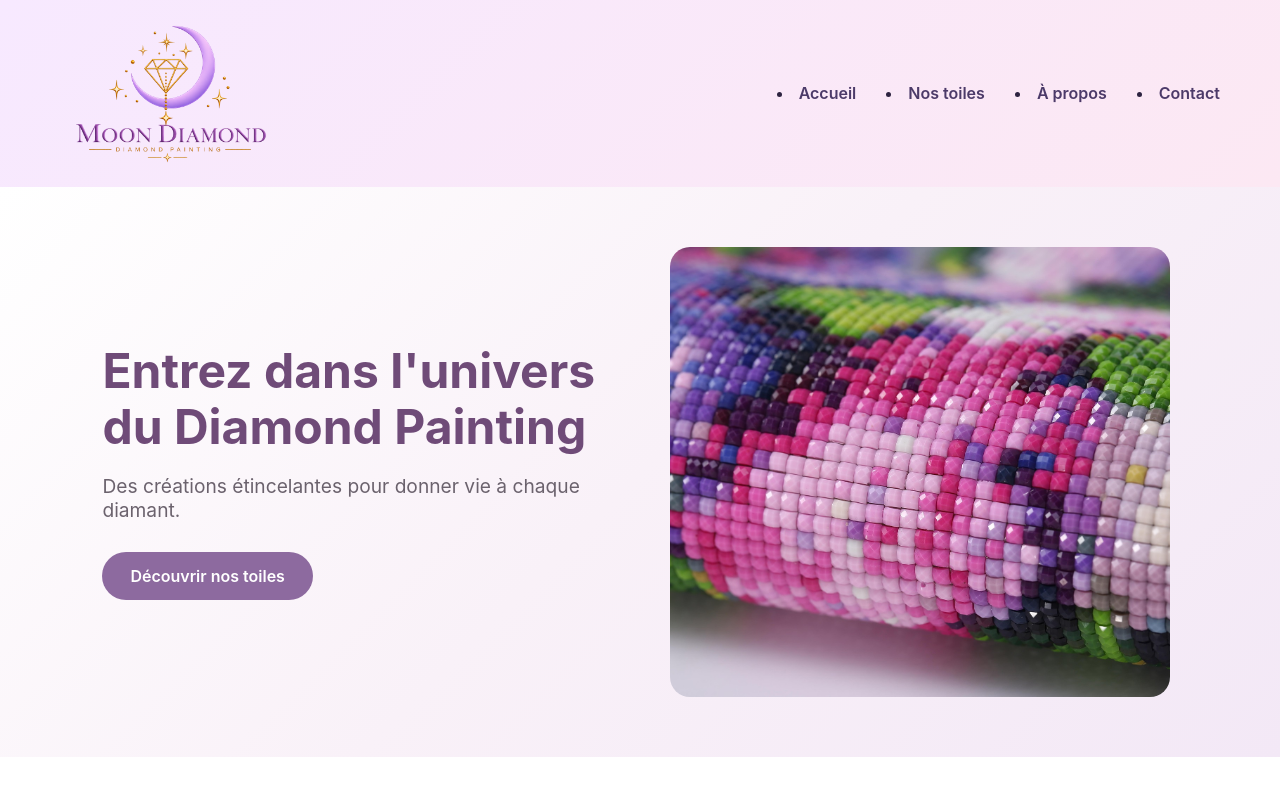
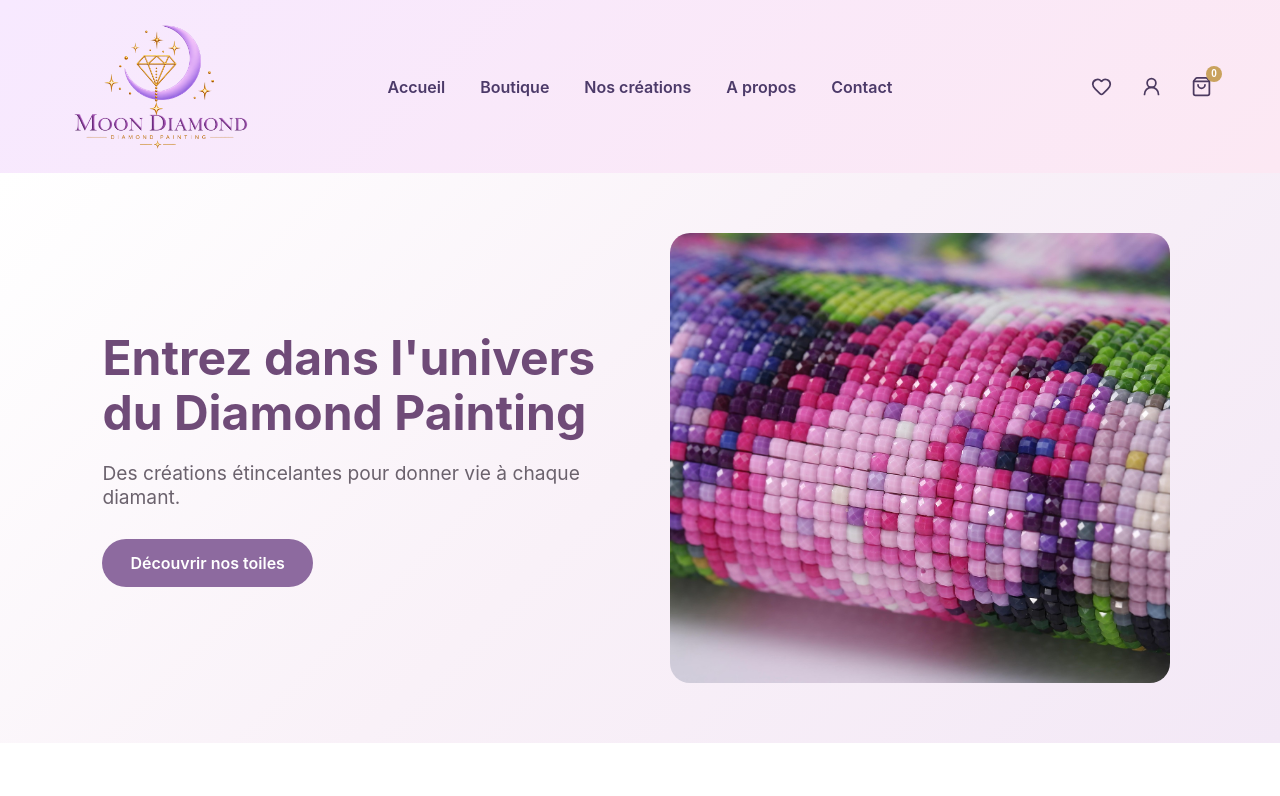
Before and after one commit to KayaNC988/Moon-Diamond, a React (Vite) app in the folder frontend/: page / in a window 1280 px wide. Shown: the top 796 px of the page. Built offline with nearby package versions, Linux system fonts and the light colour scheme.

Commit message:
Amélioration de la navbar et ajout des icônes

```diff
--- a/frontend/package.json
+++ b/frontend/package.json
@@ -10,6 +10,7 @@
     "preview": "vite preview"
   },
   "dependencies": {
+    "lucide-react": "^1.47.0",
     "react": "^19.2.8",
     "react-dom": "^19.2.8"
   },
--- a/frontend/src/App.css
+++ b/frontend/src/App.css
@@ -1,12 +1,12 @@
 .brand-logo {
-  width: 220px;
+  width: 200px;
   height: auto;
   display: block;
 }
 
 .header {
-  display: flex;
-  justify-content: space-between;
+  display: grid;
+  grid-template-columns: 220px 1fr 220px;
   align-items: center;
 
   padding: 20px 60px;
@@ -30,13 +30,103 @@
 }
 
 .navbar {
+  grid-column: 2;
   display: flex;
-  gap: 30px;
+  justify-content: center;
+  align-items: center;
+  gap: 35px;
 }
 
 .navbar a {
+  position: relative;
   color: #4c3a69;
   font-weight: 600;
+  text-decoration: none;
+  padding: 8px 0;
+  transition: color 0.3s ease;
+}
+
+.navbar a:hover {
+  color: #9b6bb5;
+}
+
+.navbar a::after {
+  content: "";
+  position: absolute;
+  left: 50%;
+  bottom: 0;
+
+  width: 0;
+  height: 2px;
+
+  background: #c9a25d;
+  transform: translateX(-50%);
+  transition: width 0.3s ease;
+}
+
+.navbar a:hover::after {
+  width: 100%;
+}
+
+.header-actions {
+  grid-column: 3;
+  display: flex;
+  flex-direction: row;
+  justify-content: flex-end;
+  align-items: center;
+  gap: 12px;
+}
+
+.icon-button {
+  position: relative;
+  display: flex;
+  align-items: center;
+  justify-content: center;
+
+  width: 38px;
+  height: 38px;
+  padding: 0;
+
+  border: none;
+  outline: none;
+  appearance: none;
+  background: transparent;
+
+  color: #4c3a60;
+  cursor: pointer;
+
+  transition: color 0.25s ease,
+              background 0.25s ease,
+              transform 0.25s ease;
+}
+
+.icon-button:hover {
+  color: #9b6bb5;
+  background: rgba(155, 107, 181, 0.1);
+  border-radius: 50%;
+  transform: translateY(-2px);
+}
+
+.cart-count {
+  position: absolute;
+  top: -2px;
+  right: -2px;
+
+  display: flex;
+  align-items: center;
+  justify-content: center;
+
+  min-width: 16px;
+  height: 16px;
+  padding: 0 4px;
+
+  border-radius: 50px;
+  background: #c9a25d;
+  color: white;
+
+  font-size: 10px;
+  font-weight: 700;
+  line-height: 1;
 }
 
 .hero {
--- a/frontend/src/App.jsx
+++ b/frontend/src/App.jsx
@@ -1,4 +1,5 @@
 import './App.css'
+import { Heart, UserRound, ShoppingBag } from 'lucide-react'
 
 function App() {
   return (
@@ -14,12 +15,28 @@ function App() {
 
       <nav className='navbar'>
 
-          <li><a href="#">Accueil</a></li>
-          <li><a href="#">Nos toiles</a></li>
-          <li><a href="#">À propos</a></li>
-          <li><a href="#">Contact</a></li>
+          <a href="#">Accueil</a>
+          <a href="#">Boutique</a>
+          <a href="#">Nos créations</a>
+          <a href="#">A propos</a>
+          <a href="#">Contact</a>
 
       </nav>
+
+      <div className='header-actions'>
+
+        <button className='icon-button'aria-label="Mes favoris">
+          <Heart size={21} />
+        </button>
+        <button className='icon-button' aria-label="Mon compte">
+          <UserRound size={21} />
+        </button>
+         <button className='icon-button cart-button' aria-label='Mon panier'>
+          <ShoppingBag size={21} />
+          <span className='cart-count'>0</span>
+         </button>
+
+      </div>
     </header>
     <main>
       <section className='hero'>
```
Also changed, not shown: 1 other file (tests, documents, lock files or other folders).
